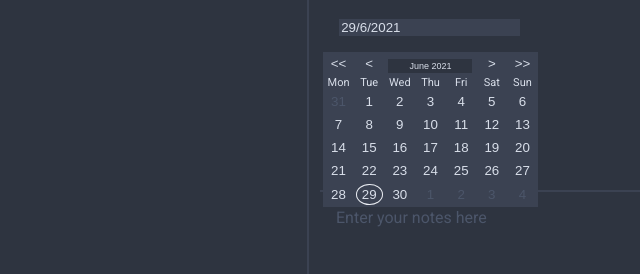
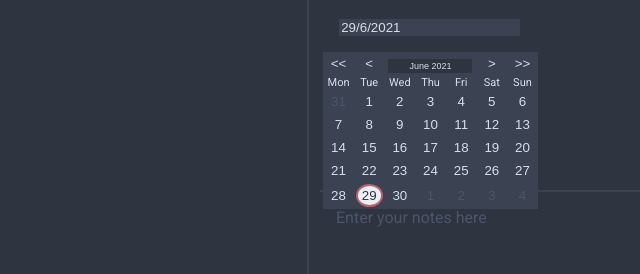
Before and after one commit to MaxAFriedrich/MCal, a plain HTML site: page index.html in a window 1280 px wide. Shown: the top 274 px of the page, 640-1280 px from the left. Drawn offline with Linux system fonts and the light colour scheme; no server answers.

Commit message:
Experimental css for calendar

```diff
--- a/main.css
+++ b/main.css
@@ -161,12 +161,13 @@ body {
 }
 
 .date_picker input.today {
-    border: 1px solid var(--nord8);
+    border: 2px solid var(--nord11);
+    border-radius: 50%;
 }
 
 .date_picker input.selected {
-    border: 1px solid var(--nord6);
-    fill: var(--nord6);
+    background-color: var(--nord6);
+    color: var(--nord0);
     border-radius: 50%;
 }
 
```
